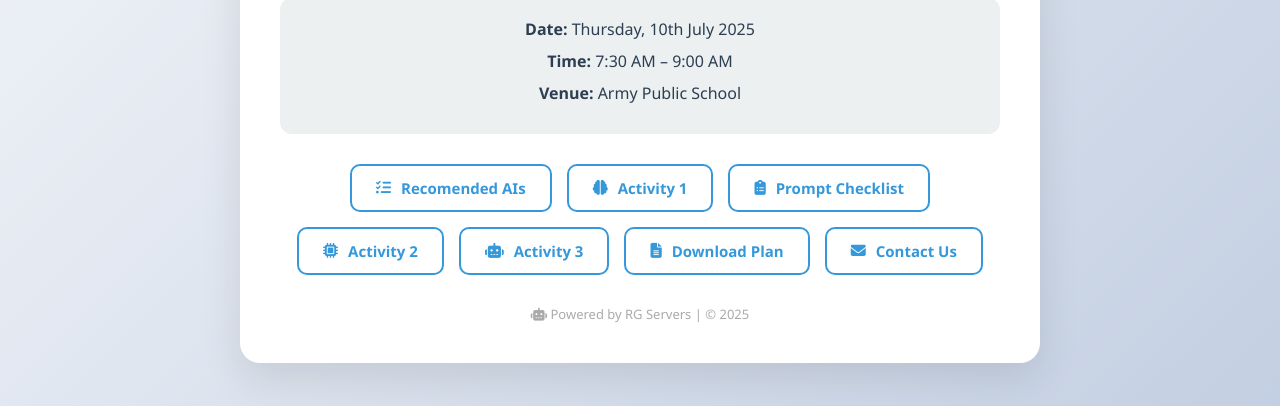
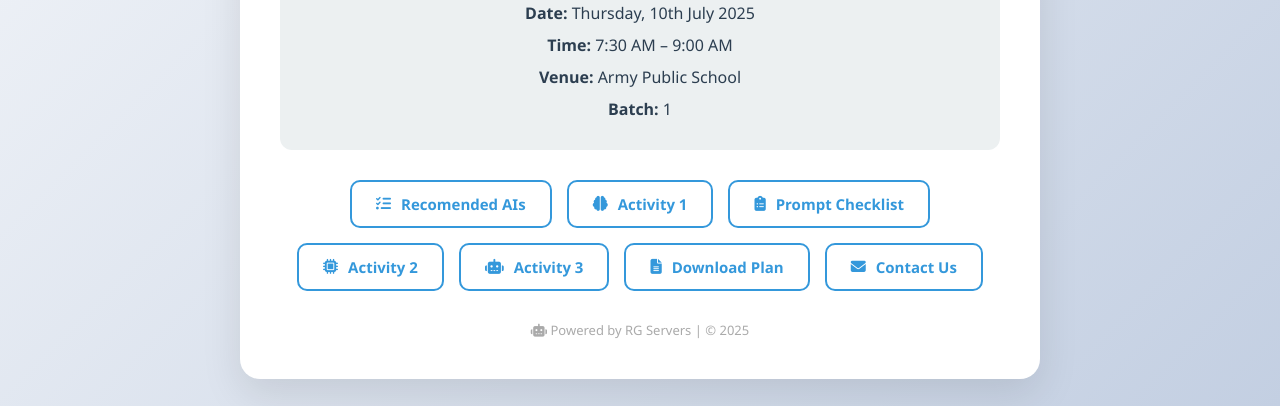
Before and after one commit to rgservers/AI-WORKSHOP, a plain HTML site: page aps-nagar-1/index.html in a window 1280 px wide. Shown: the part 394-800 px from the top of the page. Drawn offline with Linux system fonts and the light colour scheme.

Commit message:
Update index.html

```diff
--- a/aps-nagar-1/index.html
+++ b/aps-nagar-1/index.html
@@ -118,6 +118,7 @@
       <p><strong>Date:</strong> Thursday, 10th July 2025</p>
       <p><strong>Time:</strong> 7:30 AM – 9:00 AM</p>
       <p><strong>Venue:</strong> Army Public School</p>
+      <p><strong>Batch:</strong> 1</p>
     </div>
 
     <!-- Buttons -->
```
